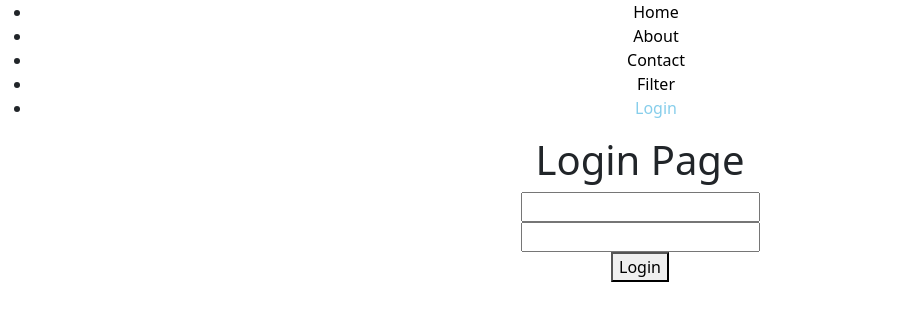
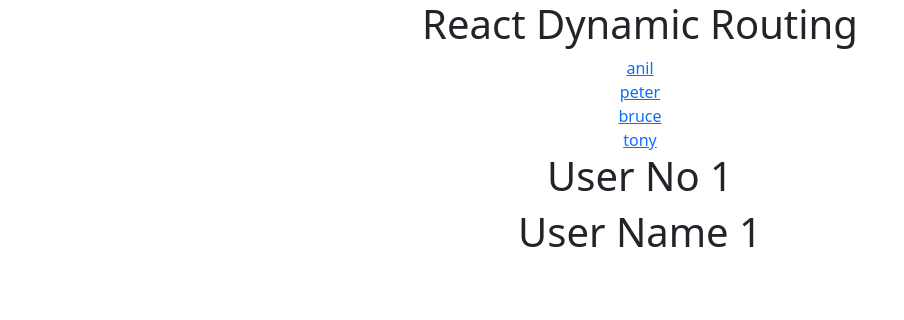
Before and after one commit to NayakVandana/React_js, a React (Create React App) app in the folder blog/: page /user/1/1 in a window 1280 px wide. Before the commit this address led to /login. Shown: the top 320 px of the page, without its empty margins (0-904 px from the left). Built offline with nearby package versions, Linux system fonts and the light colour scheme.

Commit message:
dynamic routing

```diff
--- a/blog/src/App.js
+++ b/blog/src/App.js
@@ -1,46 +1,25 @@
-//npm i react-router-dom
-import "./App.css";
-import React from "react";
-import { BrowserRouter, Routes, Route,Navigate } from "react-router-dom";
-import Home from './component/Home'
-import About from './component/About'
-import NavBar from "./component/NavBar";
-import User from "./component/User";
-import Filter from "./component/Filter";
-import Contact from "./component/Contact";
-import Company from "./component/Company";
-import Channel from "./component/Channel";
-import Other from "./component/Other";
-import Login from "./component/Login";
-import Protected from "./component/Protected";
-// import Page404 from "./component/Page404";
-
+import './App.css';
+import React from 'react'
+import {BrowserRouter as Router,Link,Route} from 'react-router-dom'
+import User from './User'
 function App() {
+  let user=[
+    {name:'anil',id:1},
+    {name:'peter',id:2},
+    {name:'bruce',id:3},
+    {name:'tony',id:4},
+  ]
   return (
     <div className="App">
-      <BrowserRouter>
-      <NavBar/>
-        <Routes>
-          {/* <Route path="/" element={<Home />} />    */}
-          <Route path="/" element={<Protected Component={Home}/>} />
-          <Route path="/login" element={<Login/>} />
-          <Route path="/about" element={<Protected Component={About}/>}/>
-          {/* <Route path="/*" element={<Page404 />}/> */}
-          <Route path="/user/:name" element={<User />}/>
-          <Route path="/*" element={<Navigate to="/" />}/>
-          <Route path="/filter" element={<Filter />}/>
-          <Route path="/contact" element={<Contact />}>
-
-            <Route path="company" element={<Company />}/>
-            <Route path="channel" element={<Channel/>}/>
-            <Route path="other" element={<Other/>}/>
-
-          </Route>
-
-        </Routes>
-      </BrowserRouter>
+      <Router>
+      <h1>React Dynamic Routing</h1>
+      {
+        user.map((item)=>
+      <div><Link to={"/user/"+item.id+"/"+item.name}>{item.name}</Link></div>)
+      }
+      <Route path="/user/:id/:name" ><User /></Route>
+      </Router>
     </div>
   );
 }
-
 export default App;
--- a/blog/src/User.js
+++ b/blog/src/User.js
@@ -1,11 +1,13 @@
-import React,{forwardRef} from 'react'
-function User(props,ref)
+import React from 'react';
+import {withRouter} from 'react-router-dom'
+function User(props)
 {
+    console.warn(props)
     return(
-        <div>
-            <input ref={ref} type="text" />
-        </div>
+    <div><h1>User No {props.match.params.id}</h1>
+    <h1>User Name {props.match.params.name}</h1></div>
+
     )
 }
 
-export default forwardRef(User);
+export default withRouter(User);
```
